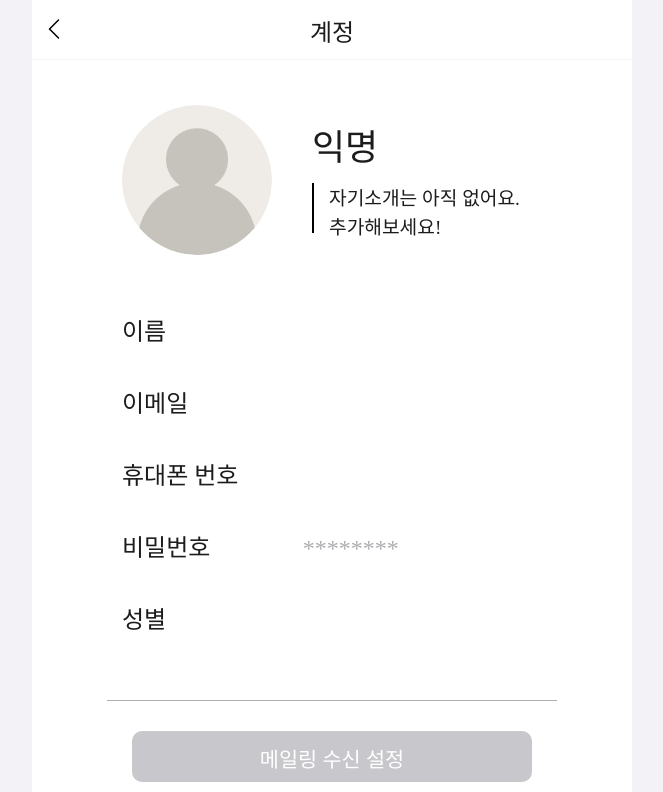
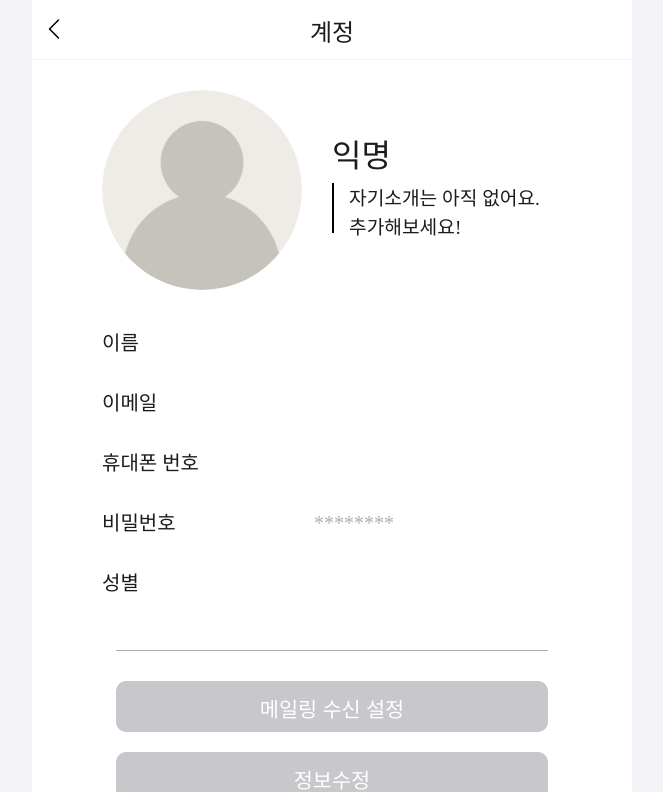
Before and after one commit to MetalRoze/OnlineNews_FE, a React (Vite) app: page /myPageGeneral in a window 1280 px wide. Shown: the top 792 px of the page, without its empty margins (308-971 px from the left). Built offline with nearby package versions, Linux system fonts and the light colour scheme; no server answers; a web font is replaced by a local one; what @xeger/quill-image-actions, @xeger/quill-image-formats would draw is missing.

Commit message:
style: 일반회원 마이페이지 스타일 수정

```diff
--- a/src/pages/mypage/GeneralMyPage.jsx
+++ b/src/pages/mypage/GeneralMyPage.jsx
@@ -7,16 +7,20 @@ import { getRequest, postRequest, deleteRequest } from '../../apis/axios';
 import MailingSettingModal from '../../components/MailingSettingModal'; // 추가된 import
 
 const ProfileWrapper = styled.div`
-    width: 500px;
-    height:200px;
+    width: 100%;
+    max-width:100%;
+    margin: 0 auto;
+    height: 100%;
     display:flex;
     flex-direction:row;
     justify-content:center;
     align-items:center;
+    padding: 0 20px;
 `;
 
 const ProfileTextWrapper = styled.div`
-    width: 250px;
+    width: 100%;
+    max-width:70%;
     display:flex;
     margin: 0px 10px;
     flex-direction:column;
@@ -25,9 +29,10 @@ const ProfileTextWrapper = styled.div`
 `;
 
 const ProfileImage = styled.img`
-    width: 150px;
-    height: 150px;
-    margin: 0px 30px;
+    width: 100%;
+    max-width:40%;
+    height: auto;
+    margin: 0px 20px;
     border-radius: 50%;
 `;
 
@@ -35,16 +40,15 @@ const NameWrapper = styled.div`
     width:100%;
     display:flex;
     flex-direction:row;
-    margin: 10px 0px;
 `;
 
 const NameText = styled.h1`
-    font-size:2.25rem;
+    font-size:2rem;
     width:100%;
 `;
 
 const BioWrapper = styled.div`
-    width:250px;
+    width:100%;
     display:flex;
     flex-direction:row;
 `;
@@ -58,7 +62,8 @@ const VerticalLine = styled.div`
 
 const HorizontalLine = styled.div`
     border-top: 1px solid var(--color-gray50);
-    width: 450px;
+    width:100%;
+    max-width:80%;
     margin: 20px 0;
 `;
 
@@ -69,36 +74,49 @@ const BioText = styled.p`
 `;
 
 const InfoWrapper = styled.div`
-    width: 500px;
-    height: 400px;
+    width:100%;
+    max-width:100%;
+    margin: 20px auto;
+    height: auto;
     display: flex;
     flex-direction:column;
-    align-items: center;
     justify-content:center;
-    padding: 20px 40px;
-    `;
+    align-items:center;
+`;
 
 const InfoColumn = styled.div`
-    width:500px;
-    margin:10px;
-    display:flex;
-    flex-direction:row;
-    padding: 0px 40px;
+    width: 100%;
+    height: auto;
+    margin: 5px;
+    display: flex;
+    flex-direction: row;
+    padding: 0px 10px;
+    align-items: flex-start; /* 텍스트가 위로 정렬되도록 설정 */
+    flex-wrap: wrap; /* 줄바꿈을 허용하여 요소들이 라인 바꿈을 할 수 있도록 설정 */
 `;
 
 const InfoLabel = styled.p`
-    font-size:1.5rem;
-    font-weight:400;
-    width:200px;
+    flex: 0 0 35%;  /* 35% 너비로 고정 */
+    word-break: break-word;
+    margin: 0 20px;
+    padding: 10px;
+    font-size: 1.25rem;
+    font-weight: 400;
+    display: flex;
+    justify-content: flex-start; /* 라벨 텍스트가 왼쪽으로 정렬 */
 `;
 
 const InfoText = styled.p`
-    font-size:1.5rem;
-    font-weight:400;
-    margin-left:10px;
-    width:250px;
+    flex: 1;
+    font-size: 1.25rem;
+    font-weight: 400;
+    margin: 0px 10px;
+    padding: 10px;
     color: var(--color-gray50);
-
+    word-break: break-word;  /* 긴 단어가 화면을 넘어가지 않도록 처리 */
+    white-space: normal;  /* 텍스트가 길어지면 줄바꿈 */
+    display: flex;
+    flex-wrap: wrap; /* 줄바꿈을 허용하여 텍스트가 여러 줄로 나눠지게 함 */
 `;
 
 const EditSpace = styled.div`
@@ -115,7 +133,8 @@ const EditSpace = styled.div`
 const NextButton = styled.button`
     padding:10px;
     margin: 10px;
-    width: 400px;
+    width:100%;
+    max-width:80%;
     background-color: var(--color-gray40);
     color: white;
     border: none;
@@ -224,7 +243,7 @@ export default function GeneralMyPage() {
     };
 
     return (
-        <div className='column mobile-container m0 pd20 aiCenter jfCcenter'>
+        <div className='column mobile-container m0 pd30 aiCenter jfCcenter'>
             <ProfileWrapper>
                 <ProfileImage
                     src={userData.profileImg || profileIcon}
```
